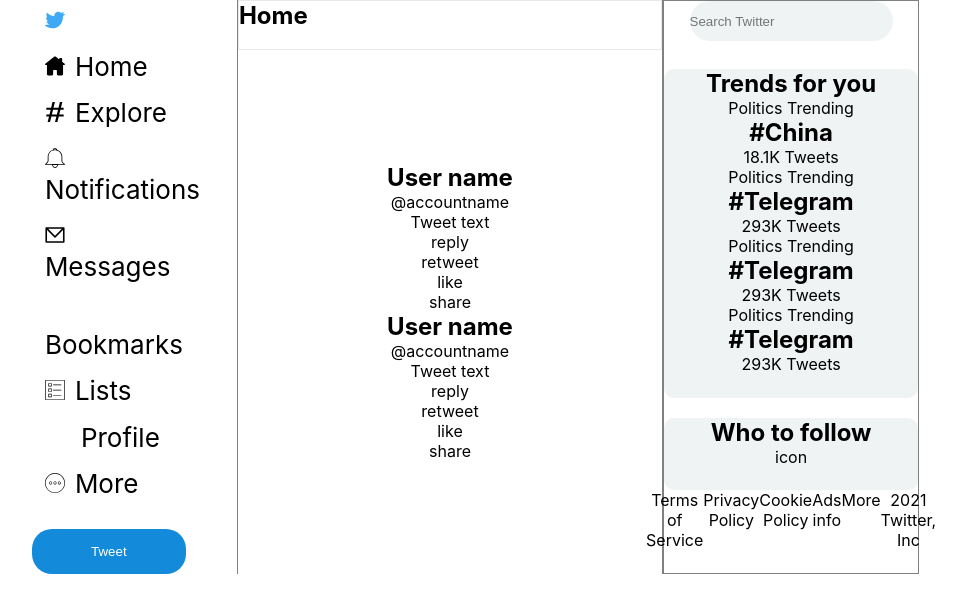
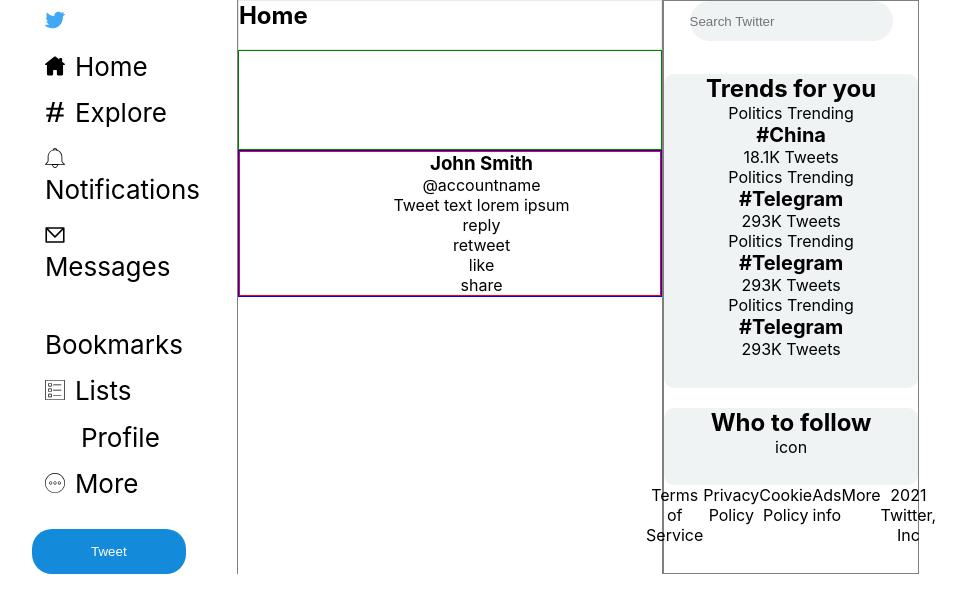
Before and after one commit to AlexanderRyb/twitter-clone, a React (Create React App) app: page / in a window 1280 px wide. Shown: the top 612 px of the page, without its empty margins (190-1156 px from the left). Built offline with nearby package versions, Linux system fonts and the light colour scheme; some icons are missing.

Commit message:
minor feed improvements

```diff
--- a/src/Components/Feed.js
+++ b/src/Components/Feed.js
@@ -1,5 +1,7 @@
 import React from 'react'
 import './feed.scss';
+import { ReactComponent as Profile } from "../Icons/profile.svg";
+
 function Feed(){
     return(
 <div className="Feed">
@@ -11,23 +13,23 @@
     </div>
     <div className="tweets-block">
     <div className="tweet">
-     <h2>User name</h2>
-     <p>@accountname</p>
-     <p>Tweet text</p>
+        <div className="profile-pic-block">
+        <Profile></Profile>
+        </div>
+        <div className="tweet-content-block">
+
+        <h3 className="user-name">John Smith</h3>
+     <p className="account-name">@accountname</p>
+
+     <p className="tweet-text">Tweet text lorem ipsum</p>
+
      <p>reply</p>
      <p>retweet</p>
      <p>like</p>
      <p>share</p>
+        </div>
     </div>
-    <div className="tweet">
-     <h2>User name</h2>
-     <p>@accountname</p>
-     <p>Tweet text</p>
-     <p>reply</p>
-     <p>retweet</p>
-     <p>like</p>
-     <p>share</p>
-    </div>
+
     </div>
 </div>
     )
--- a/src/Components/feed.scss
+++ b/src/Components/feed.scss
@@ -6,6 +6,8 @@
     border-right: 1px solid grey;
     box-sizing: border-box;
     flex-wrap: wrap;
+    align-content: flex-start;
+
 
 }
 .home-block{
@@ -14,13 +16,35 @@
     border: 1px solid rgb(235, 232, 232);
     display: flex;
     flex-direction: row;
+    }
 
-
-}
 .home-block>h1{
     width: 15%;
 }
-.tweet-block{
+.tweets-block{
+    width: 100%;
     display: flex;
     flex-wrap: wrap;
+    border: 1px solid blue;
 }
+.new-tweet-block{
+    width: 100%;
+    height: 100px;
+    border: 1px solid green;
+}
+.tweet{
+    width: 100%;
+    border: 1px solid red;
+    display: flex;
+    flex-wrap: wrap;
+
+}
+.profile-pic-block{
+    width: 15%;
+    height: 100%;
+    border-radius: 50%;
+}
+.tweet-content-block{
+    width: 85%;
+    height: 100%;
+}
--- a/src/Components/rsidebar.scss
+++ b/src/Components/rsidebar.scss
@@ -26,6 +26,9 @@
     background-color:#EFF3F4;
 
 }
+.trend>h1{
+    font-size: 20px;
+}
 .follow-block{
     background-color:#EFF3F4;
     border-radius: 10px;
```
